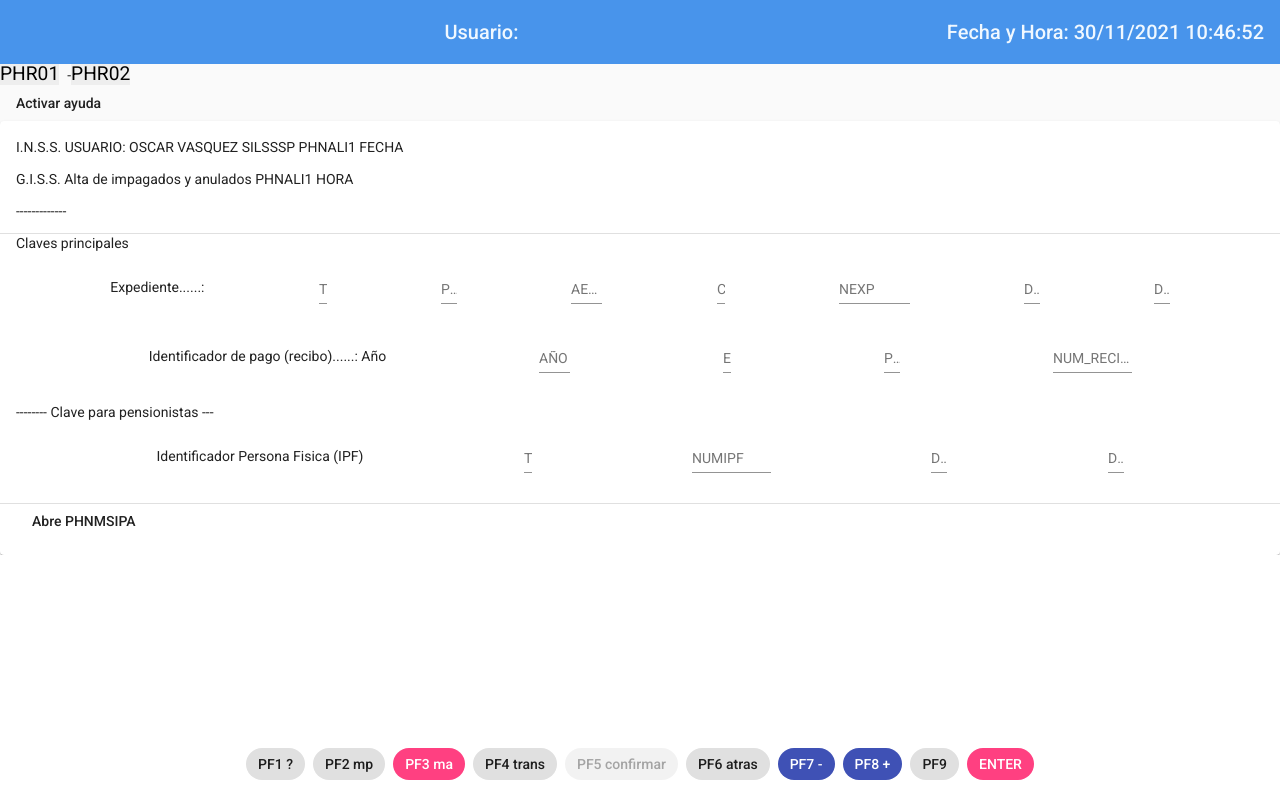
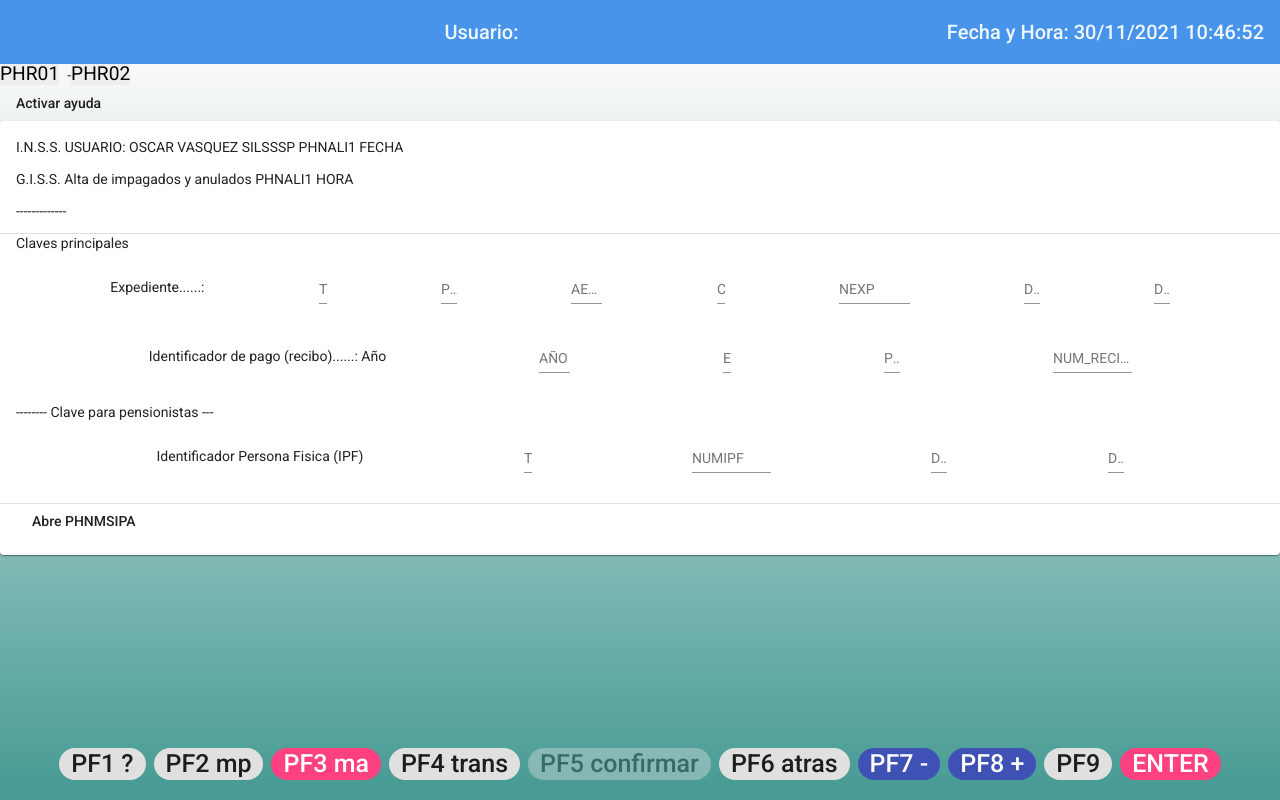
Before and after one commit to Oscarvas/ngmock, an Angular app: page /PHR02 in a window 1280 px wide. Built offline with nearby package versions, Linux system fonts and the light colour scheme; no server answers.

Commit message:
ajuste tamaño central y pfs

```diff
--- a/src/app/app.component.scss
+++ b/src/app/app.component.scss
@@ -14,6 +14,10 @@ mat-sidenav-content {
   background-image: linear-gradient(to bottom, rgba(255,0,0,0), #499c7c 70%);
 }
 
+.example-container{
+  background-image: linear-gradient(to bottom, rgba(255,0,0,0), #499c95 90%);
+  height: 100%;
+}
 .superior{
   color: white;
 }
--- a/src/app/pfpagina/pfpagina.component.scss
+++ b/src/app/pfpagina/pfpagina.component.scss
@@ -11,3 +11,7 @@ div {
   display: flex;
   justify-content: center;
 }
+
+mat-chip{
+  font-size: 25px;
+}
```
